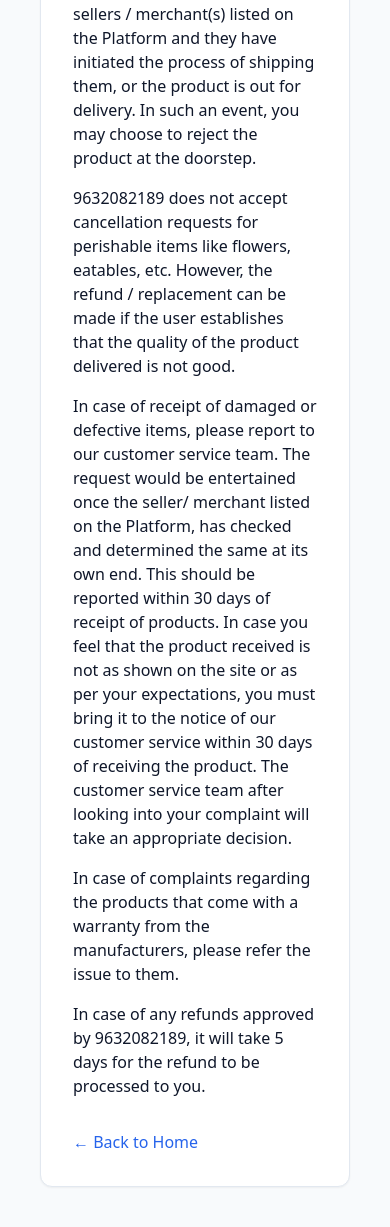
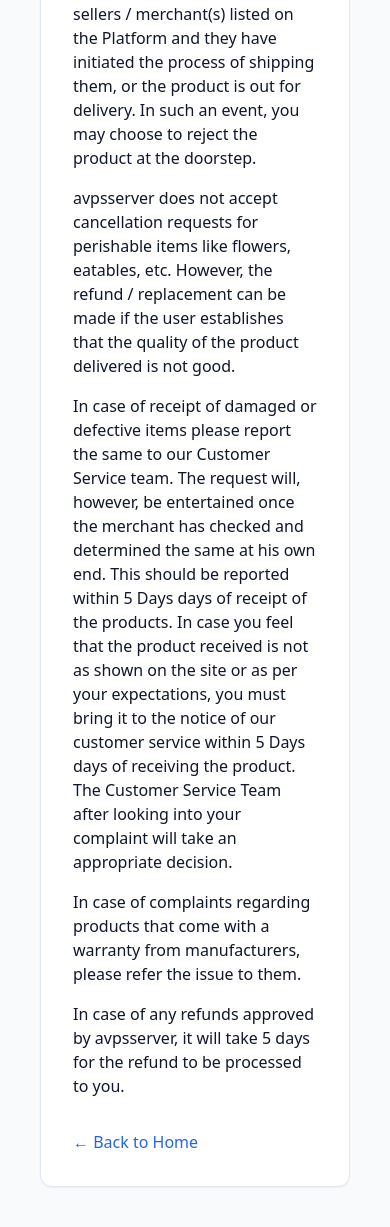
Before and after one commit to MIsmailShaikh/awsservers-webiste, a Flask app: page /refunds in a window 390 px wide. Shown: the part 495-1722 px from the top of the page. Run offline with Flask 3, Linux system fonts and the light colour scheme; some libraries are stand-ins or nearby versions.

Commit message:
Replace phone number with avpsserver in legal documents

```diff
--- a/templates/refunds.html
+++ b/templates/refunds.html
@@ -12,10 +12,10 @@
 
     <p class="mb-4">This refund and cancellation policy outlines how you can cancel or seek a refund for a product / service that you have purchased through the Platform. Under this policy:</p>
     <p class="mb-4">Cancellations will only be considered if the request is made 30 days of placing the order. However, cancellation requests may not be entertained if the orders have been communicated to such sellers / merchant(s) listed on the Platform and they have initiated the process of shipping them, or the product is out for delivery. In such an event, you may choose to reject the product at the doorstep.</p>
-    <p class="mb-4">9632082189 does not accept cancellation requests for perishable items like flowers, eatables, etc. However, the refund / replacement can be made if the user establishes that the quality of the product delivered is not good.</p>
-    <p class="mb-4">In case of receipt of damaged or defective items, please report to our customer service team. The request would be entertained once the seller/ merchant listed on the Platform, has checked and determined the same at its own end. This should be reported within 30 days of receipt of products. In case you feel that the product received is not as shown on the site or as per your expectations, you must bring it to the notice of our customer service within 30 days of receiving the product. The customer service team after looking into your complaint will take an appropriate decision.</p>
-    <p class="mb-4">In case of complaints regarding the products that come with a warranty from the manufacturers, please refer the issue to them.</p>
-    <p class="mb-4">In case of any refunds approved by 9632082189, it will take 5 days for the refund to be processed to you.</p>
+    <p class="mb-4">avpsserver does not accept cancellation requests for perishable items like flowers, eatables, etc. However, the refund / replacement can be made if the user establishes that the quality of the product delivered is not good.</p>
+    <p class="mb-4">In case of receipt of damaged or defective items please report the same to our Customer Service team. The request will, however, be entertained once the merchant has checked and determined the same at his own end. This should be reported within 5 Days days of receipt of the products. In case you feel that the product received is not as shown on the site or as per your expectations, you must bring it to the notice of our customer service within 5 Days days of receiving the product. The Customer Service Team after looking into your complaint will take an appropriate decision.</p>
+    <p class="mb-4">In case of complaints regarding products that come with a warranty from manufacturers, please refer the issue to them.</p>
+    <p class="mb-4">In case of any refunds approved by avpsserver, it will take 5 days for the refund to be processed to you.</p>
 
     <div class="mt-8">
       <a href="/" class="text-blue-600 hover:underline">← Back to Home</a>
--- a/templates/terms.html
+++ b/templates/terms.html
@@ -11,7 +11,7 @@
     <h1 class="text-3xl font-bold mb-6">Terms & Conditions</h1>
     <p class="mb-4">This document is an electronic record in terms of Information Technology Act, 2000 and rules there under as applicable and the amended provisions pertaining to electronic records in various statutes as amended by the Information Technology Act, 2000. This electronic record is generated by a computer system and does not require any physical or digital signatures.</p>
     <p class="mb-4">This document is published in accordance with the provisions of Rule 3 (1) of the Information Technology (Intermediaries guidelines) Rules, 2011 that require publishing the rules and regulations, privacy policy and Terms of Use for access or usage of domain name https://avpsserver.in ('Website'), including the related mobile site and mobile application (hereinafter referred to as 'Platform').</p>
-    <p class="mb-4">The Platform is owned by 9632082189, a company incorporated under the Companies Act, 1956 with its registered office at kalyan giri mysore (hereinafter referred to as ‘Platform Owner’, 'we', 'us', 'our').</p>
+    <p class="mb-4">The Platform is owned by avpsserver, a company incorporated under the Companies Act, 1956 with its registered office at kalyan giri mysore (hereinafter referred to as ‘Platform Owner’, 'we', 'us', 'our').</p>
     <p class="mb-4">Your use of the Platform and services and tools are governed by the following terms and conditions (“Terms of Use”) as applicable to the Platform including the applicable policies which are incorporated herein by way of reference. If You transact on the Platform, You shall be subject to the policies that are applicable to the Platform for such transaction. By mere use of the Platform, You shall be contracting with the Platform Owner and these terms and conditions including the policies constitute Your binding obligations, with Platform Owner. These Terms of Use relate to your use of our website, goods (as applicable) or services (as applicable) (collectively, 'Services'). Any terms and conditions proposed by You which are in addition to or which conflict with these Terms of Use are expressly rejected by the Platform Owner and shall be of no force or effect. These Terms of Use can be modified at any time without assigning any reason. It is your responsibility to periodically review these Terms of Use to stay informed of updates.</p>
     <p class="mb-4">For the purpose of these Terms of Use, wherever the context so requires ‘you’, 'your' or ‘user’ shall mean any natural or legal person who has agreed to become a user/buyer on the Platform.</p>
     <p class="mb-4">ACCESSING, BROWSING OR OTHERWISE USING THE PLATFORM INDICATES YOUR AGREEMENT TO ALL THE TERMS AND CONDITIONS UNDER THESE TERMS OF USE, SO PLEASE READ THE TERMS OF USE CAREFULLY BEFORE PROCEEDING.</p>
```
Also changed, not shown: templates/privacy.html (+3 -3 lines).
